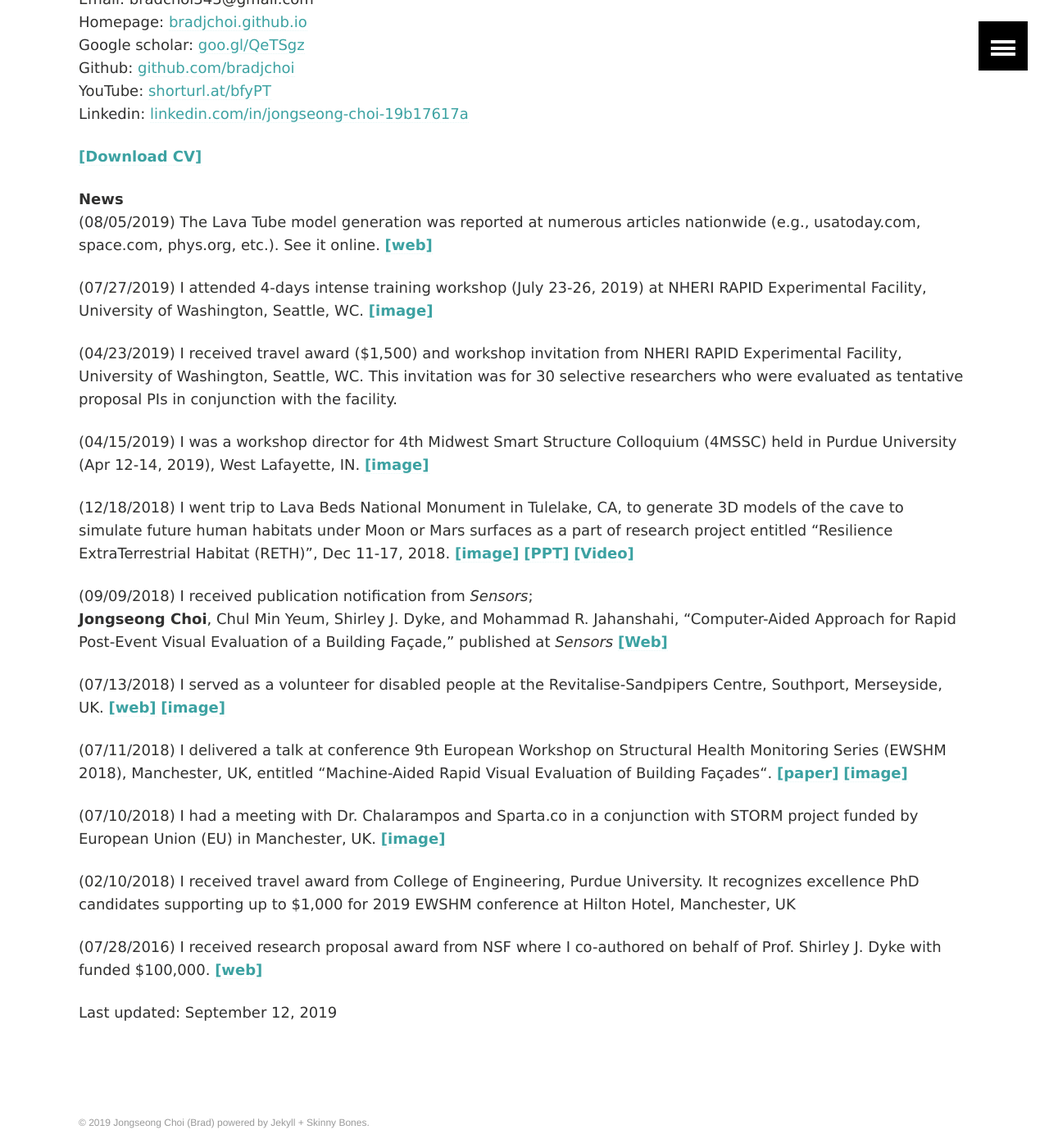
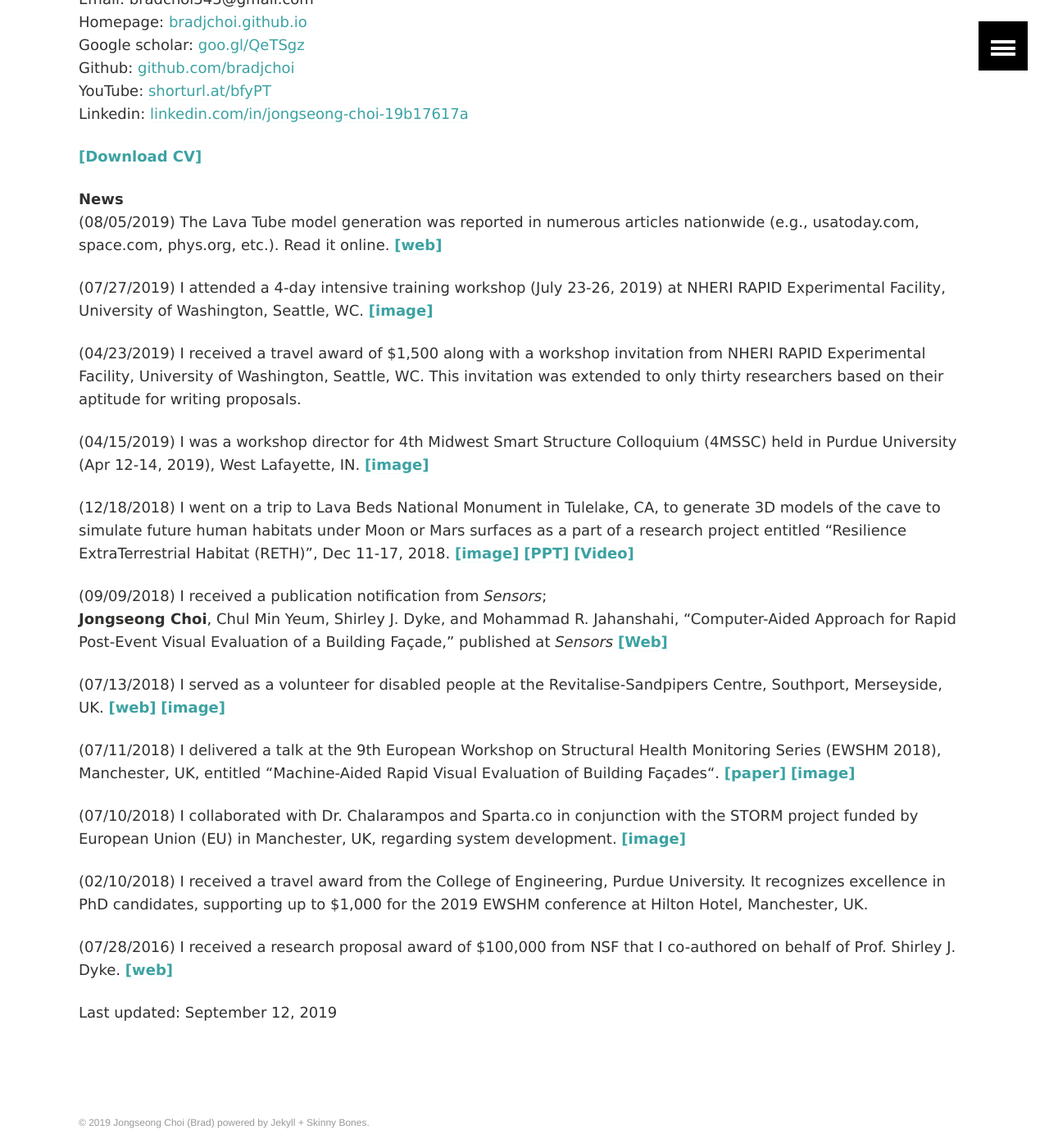
Before and after one commit to BoyackJ/websitetest, a Jekyll site: the page built from index.md, in a window 1280 px wide and 1400 px high, scrolled down 646 px. Shown: the whole window at 82% size. Built offline with Jekyll 4.4.1, drawn with Linux system fonts in a browser that asks for light colours.

Commit message:
test commit_3

```diff
--- a/index.md
+++ b/index.md
@@ -20,27 +20,27 @@ Linkedin: [linkedin.com/in/jongseong-choi-19b17617a](https://www.linkedin.com/in
 [**[Download CV]**](https://bradjchoi.github.io/1_Curriculum_Vitae_Brad_V3.pdf)
 
 **News**
-(08/05/2019) The Lava Tube model generation was reported at numerous articles nationwide (e.g., usatoday.com, space.com, phys.org, etc.). See it online. [**[web]**](https://phys.org/news/2019-07-humans-lava-tubes-moon.html)
+(08/05/2019) The Lava Tube model generation was reported in numerous articles nationwide (e.g., usatoday.com, space.com, phys.org, etc.). Read it online. [**[web]**](https://phys.org/news/2019-07-humans-lava-tubes-moon.html)
 
-(07/27/2019) I attended 4-days intense training workshop (July 23-26, 2019) at NHERI RAPID Experimental Facility, University of Washington, Seattle, WC. [**[image]**](https://bradjchoi.github.io/news_NHERI.jpg)
+(07/27/2019) I attended a 4-day intensive training workshop (July 23-26, 2019) at NHERI RAPID Experimental Facility, University of Washington, Seattle, WC. [**[image]**](https://bradjchoi.github.io/news_NHERI.jpg)
 
-(04/23/2019) I received travel award ($1,500) and workshop invitation from NHERI RAPID Experimental Facility, University of Washington, Seattle, WC. This invitation was for 30 selective researchers who were evaluated as tentative proposal PIs in conjunction with the facility.
+(04/23/2019) I received a travel award of $1,500 along with a workshop invitation from NHERI RAPID Experimental Facility, University of Washington, Seattle, WC. This invitation was extended to only thirty researchers based on their aptitude for writing proposals.
 
 (04/15/2019) I was a workshop director for 4th Midwest Smart Structure Colloquium (4MSSC) held in Purdue University (Apr 12-14, 2019), West Lafayette, IN. [**[image]**](https://bradjchoi.github.io/news_4MSSC.jpg)
 
-(12/18/2018) I went trip to Lava Beds National Monument in Tulelake, CA, to generate 3D models of the cave to simulate future human habitats under Moon or Mars surfaces as a part of research project entitled "Resilience ExtraTerrestrial Habitat (RETH)", Dec 11-17, 2018. [**[image]**](https://bradjchoi.github.io/news_LavaTube.jpg) [**[PPT]**](https://bradjchoi.github.io/news_LavaTube.pdf) [**[Video]**](https://youtu.be/3PKLfVCvRDA)
+(12/18/2018) I went on a trip to Lava Beds National Monument in Tulelake, CA, to generate 3D models of the cave to simulate future human habitats under Moon or Mars surfaces as a part of a research project entitled "Resilience ExtraTerrestrial Habitat (RETH)", Dec 11-17, 2018. [**[image]**](https://bradjchoi.github.io/news_LavaTube.jpg) [**[PPT]**](https://bradjchoi.github.io/news_LavaTube.pdf) [**[Video]**](https://youtu.be/3PKLfVCvRDA)
 
-(09/09/2018) I received publication notification from *Sensors*;
+(09/09/2018) I received a publication notification from *Sensors*;
 **Jongseong Choi**, Chul Min Yeum, Shirley J. Dyke, and Mohammad R. Jahanshahi, “Computer-Aided Approach for Rapid Post-Event Visual Evaluation of a Building Façade,” published at *Sensors* [**[Web]**](http://www.mdpi.com/1424-8220/18/9/3017)
 
 (07/13/2018)  I served as a volunteer for disabled people at the Revitalise-Sandpipers Centre, Southport, Merseyside, UK. [**[web]**](http://revitalise.org.uk/respite-holidays/our-centres/sandpipers/)   [**[image]**](https://bradjchoi.github.io/news_Revitalise.jpg)
 
-(07/11/2018)  I delivered a talk at conference 9th European Workshop on Structural Health Monitoring Series (EWSHM 2018), Manchester, UK, entitled “Machine-Aided Rapid Visual Evaluation of Building Façades“. [**[paper]**](https://www.ndt.net/search/docs.php3?showForm=off&id=23205) [**[image]**](https://bradjchoi.github.io/news_EWSHM2018.jpg)
+(07/11/2018)  I delivered a talk at the 9th European Workshop on Structural Health Monitoring Series (EWSHM 2018), Manchester, UK, entitled “Machine-Aided Rapid Visual Evaluation of Building Façades“. [**[paper]**](https://www.ndt.net/search/docs.php3?showForm=off&id=23205) [**[image]**](https://bradjchoi.github.io/news_EWSHM2018.jpg)
 
-(07/10/2018)  I had a meeting with Dr. Chalarampos and Sparta.co in a conjunction with STORM project funded by European Union (EU) in Manchester, UK. [**[image]**](https://bradjchoi.github.io/news_STORM.jpg)
+(07/10/2018)  I collaborated with Dr. Chalarampos and Sparta.co in conjunction with the STORM project funded by European Union (EU) in Manchester, UK, regarding system development. [**[image]**](https://bradjchoi.github.io/news_STORM.jpg)
 
-(02/10/2018)  I received travel award from College of Engineering, Purdue University. It recognizes excellence PhD candidates supporting up to $1,000 for 2019 EWSHM conference at Hilton Hotel, Manchester, UK
+(02/10/2018)  I received a travel award from the College of Engineering, Purdue University. It recognizes excellence in PhD candidates, supporting up to $1,000 for the 2019 EWSHM conference at Hilton Hotel, Manchester, UK.
 
-(07/28/2016)  I received research proposal award from NSF where I co-authored on behalf of Prof. Shirley J. Dyke with funded $100,000. [**[web]**](https://www.nsf.gov/awardsearch/showAward?AWD_ID=1645047)
+(07/28/2016)  I received a research proposal award of $100,000 from NSF that I co-authored on behalf of Prof. Shirley J. Dyke. [**[web]**](https://www.nsf.gov/awardsearch/showAward?AWD_ID=1645047)
 
 Last updated: September 12, 2019
```
